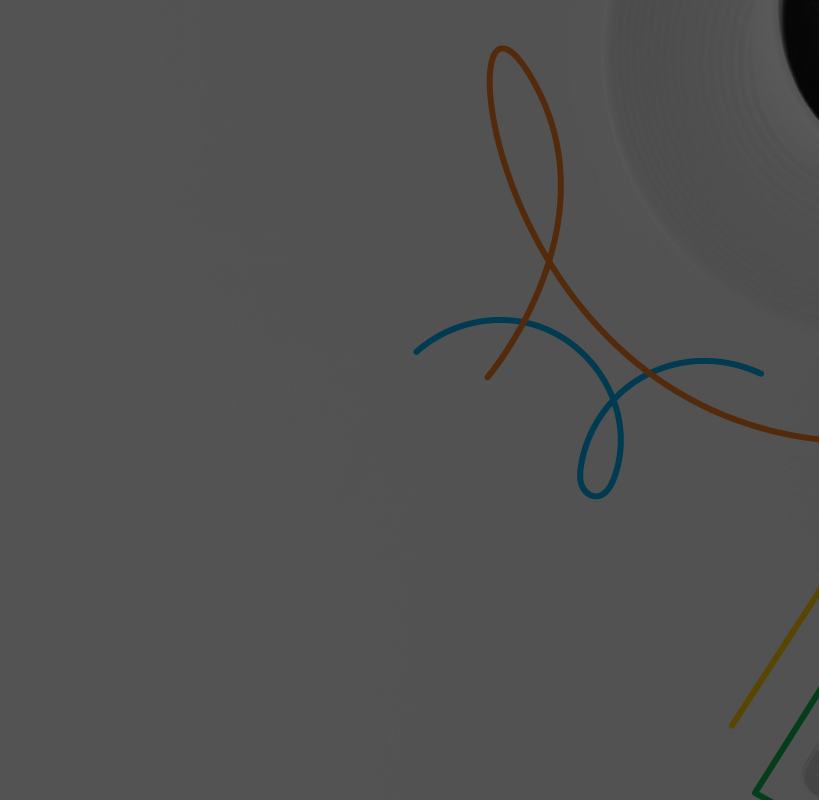
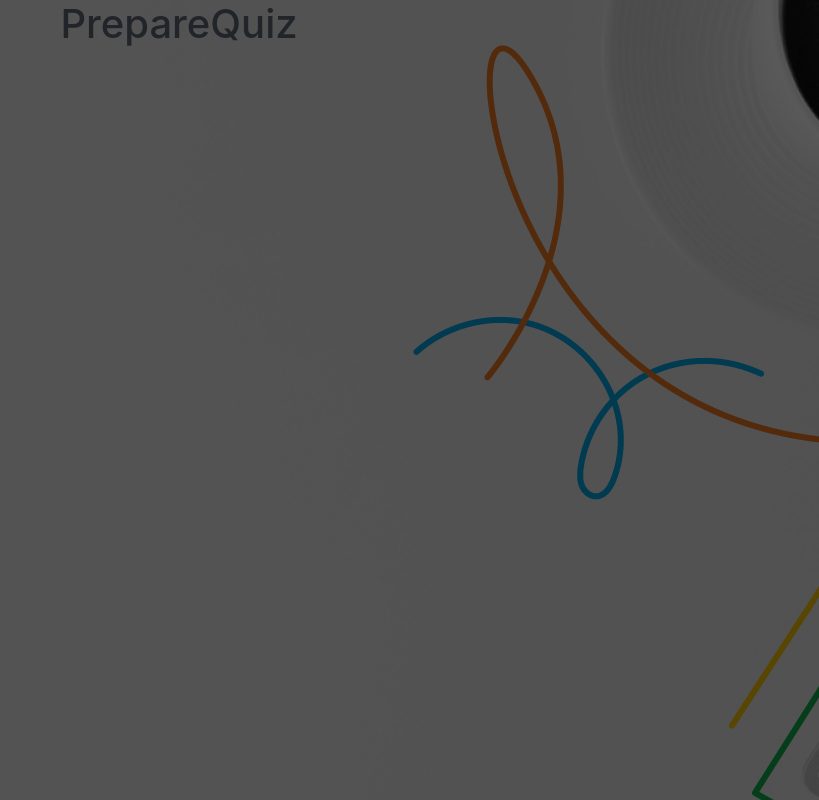
Before and after one commit to thevasanthram/Progress, a React (Create React App) app in the folder client/: page /preparequiz in a window 1280 px wide. Before the commit this address had no page. Shown: the whole page, without its empty margins (461-1280 px from the left). Built offline with nearby package versions, Linux system fonts and the light colour scheme; the HTML template or start-up script is replaced by a standard one.

Commit message:
Basic file Structure for Admin Panel

```diff
--- a/client/src/App.js
+++ b/client/src/App.js
@@ -9,6 +9,8 @@ import StudentPanel from './components/StudentPanel';
 import Quiz from './components/Quiz';
 import Result from './components/Result';
 import History from './components/History';
+import PrepareQuiz from './components/PrepareQuiz';
+import ScoreCard from './components/ScoreCard';
 
 function App() {
   return (
@@ -19,6 +21,8 @@ function App() {
           <Route path='/login' element={<Login />} />
           <Route path='/register' element={<Register />} />
           <Route path='/adminpanel' element={<AdminPanel />} />
+          <Route path='/preparequiz' element={<PrepareQuiz />} />
+          <Route path='/scorecard' element={<ScoreCard />} />
           <Route path='/studentpanel' element={<StudentPanel />} />
           <Route path='/quiz' element={<Quiz />} />
           <Route path='/result' element={<Result />} />
--- /dev/null
+++ b/client/src/components/PrepareQuiz.jsx
@@ -0,0 +1,12 @@
+import './PrepareQuiz.css';
+import React from 'react';
+
+function PrepareQuiz() {
+  return (
+    <div>
+      <h1>PrepareQuiz</h1>
+    </div>
+  );
+}
+
+export default PrepareQuiz;
--- /dev/null
+++ b/client/src/components/ScoreCard.jsx
@@ -0,0 +1,12 @@
+import './ScoreCard.css';
+import React from 'react';
+
+function ScoreCard() {
+  return (
+    <div>
+      <h1>ScoreCard</h1>
+    </div>
+  );
+}
+
+export default ScoreCard;
```
Also changed, not shown: client/src/components/PrepareQuiz.css (added), client/src/components/ScoreCard.css (added).
